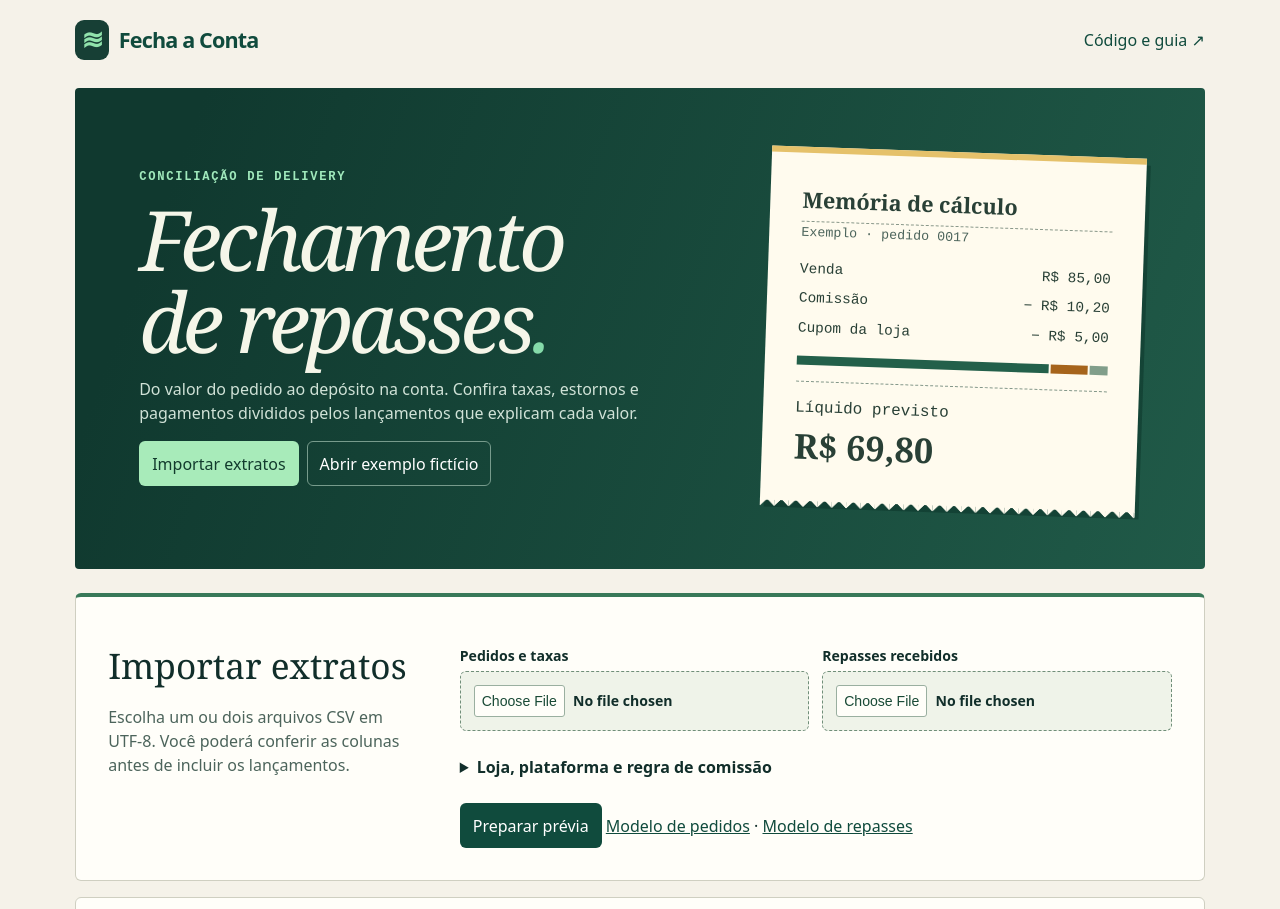
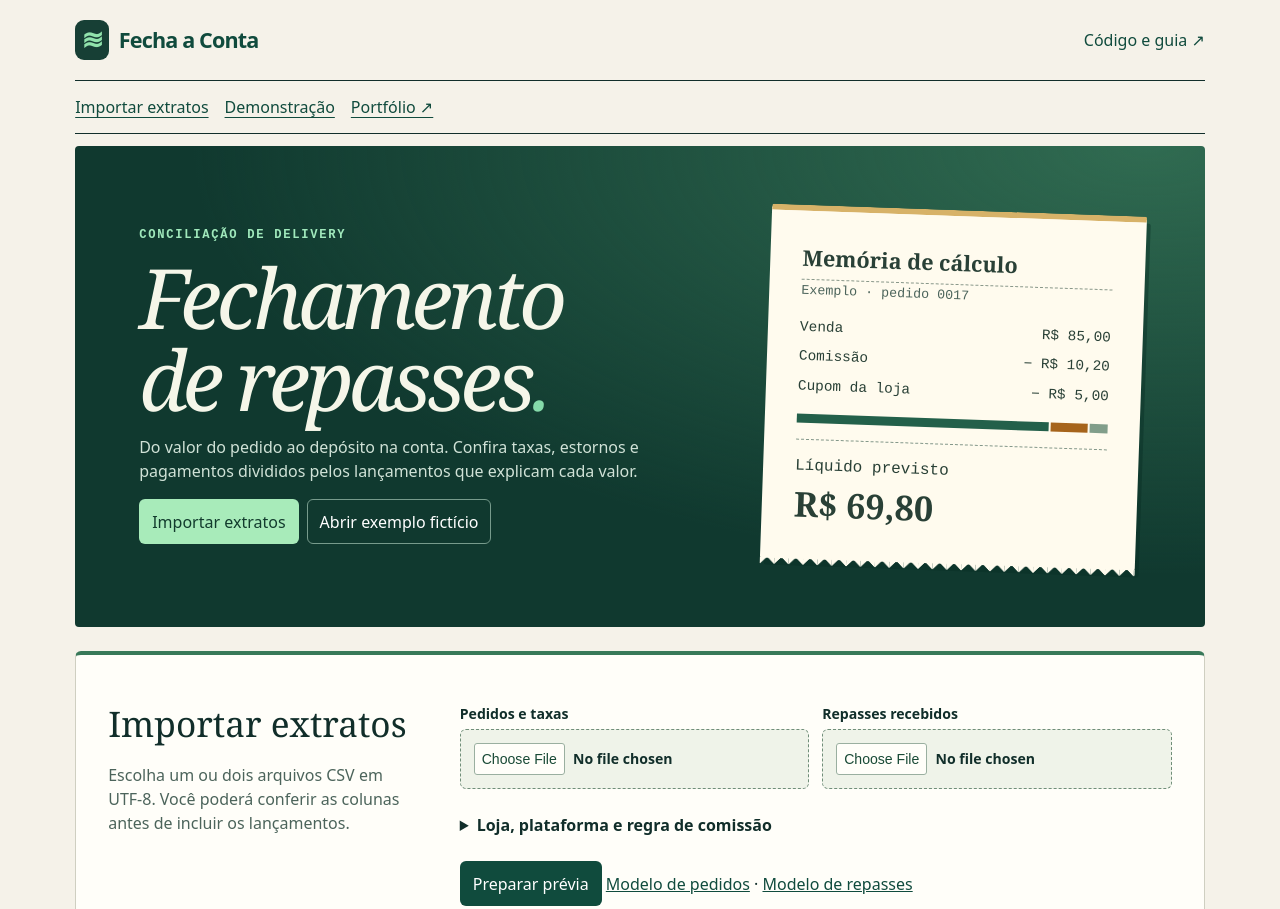
Before and after one commit to ykauttiz/fecha-a-conta, a plain HTML site: page index.html in a window 1280 px wide. Shown: the top 909 px of the page. Drawn offline with Linux system fonts and the light colour scheme.

Commit message:
Melhorar navegação, foco e apresentação da demonstração

```diff
--- a/index.html
+++ b/index.html
@@ -1,7 +1,8 @@
 <!doctype html>
-<html lang="pt-BR"><head><meta charset="utf-8"><meta name="viewport" content="width=device-width,initial-scale=1"><meta name="theme-color" content="#10342e"><meta name="description" content="Confira pedidos, taxas e repasses de delivery com seus CSVs, direto no navegador."><title>Fecha a Conta · Conferência de repasses</title><link rel="stylesheet" href="style.css?v=e46090e9ccf7"></head>
+<html lang="pt-BR"><head><meta charset="utf-8"><meta name="viewport" content="width=device-width,initial-scale=1"><meta name="theme-color" content="#10342e"><meta name="description" content="Confira pedidos, taxas e repasses de delivery com seus CSVs, direto no navegador."><title>Fecha a Conta · Conferência de repasses</title><link rel="stylesheet" href="style.css?v=9fdde55c7261"></head>
 <body><a class="skip" href="#main">Ir para o fechamento</a><header><a class="brand" href="#main"><i aria-hidden="true">≋</i> Fecha a Conta</a><a href="https://github.com/ykauttiz/fecha-a-conta">Código e guia ↗</a></header>
 <main id="main">
+<nav class="project-nav" aria-label="Áreas do fechamento"><a href="#importar">Importar extratos</a><a href="#main">Demonstração</a><a href="https://ykauttiz.github.io/contratempo/portfolio/">Portfólio ↗</a></nav>
 <section class="hero"><div><div class="eyebrow">Conciliação de delivery</div><h1>Fechamento<br>de repasses<span>.</span></h1><p>Do valor do pedido ao depósito na conta. Confira taxas, estornos e pagamentos divididos pelos lançamentos que explicam cada valor.</p><div class="actions"><a class="primary" href="#importar">Importar extratos</a><button id="demo">Abrir exemplo fictício</button></div></div><aside class="receipt" aria-label="Exemplo de cálculo"><strong>Memória de cálculo</strong><small>Exemplo · pedido 0017</small><dl><dt>Venda</dt><dd>R$ 85,00</dd><dt>Comissão</dt><dd>− R$ 10,20</dd><dt>Cupom da loja</dt><dd>− R$ 5,00</dd></dl><div class="breakdown" aria-hidden="true"><i></i><i></i><i></i></div><div class="net">Líquido previsto <b>R$ 69,80</b></div></aside></section>
 <section class="panel intake" id="importar"><div class="intake-intro"><h2>Importar extratos</h2><p>Escolha um ou dois arquivos CSV em UTF-8. Você poderá conferir as colunas antes de incluir os lançamentos.</p></div>
 <form id="import"><div class="grid"><label>Pedidos e taxas<input id="orders" type="file" accept=".csv,text/csv"></label><label>Repasses recebidos<input id="payments" type="file" accept=".csv,text/csv"></label></div>
--- a/style.css
+++ b/style.css
@@ -35,3 +35,21 @@ input::file-selector-button { padding:.45rem; margin-right:.5rem; background:#ff
   .metric {animation: reveal-state 220ms ease-out both}
   @keyframes reveal-state {from{opacity:.7;transform:translateY(3px)}to{opacity:1;transform:none}}
 }
+
+
+:root { --focus-ring:#99591b }
+.project-nav a { color:#104b3d }
+.hero { background: radial-gradient(ellipse at 95% 0%,#306b51,transparent 63%), #10392f }
+.receipt { border-radius:2px; border-top-color:#d7b268 }
+#balance { scroll-margin-top:1.5rem }
+
+.project-nav { display:flex; align-items:center; flex-wrap:wrap; gap:.35rem 1rem; padding:.25rem 0; margin:0 0 .75rem; border-block:1px solid currentColor }
+.project-nav a { display:inline-flex; align-items:center; min-height:44px; text-underline-offset:.24em }
+
+:is(a,button,summary,input,select,textarea):focus-visible { outline:3px solid var(--focus-ring); outline-offset:3px }
+section[id], h2[id] { scroll-margin-top:1rem }
+@media (prefers-reduced-motion:no-preference) {
+  html { scroll-behavior:smooth }
+  details[open] > summary ~ p { animation:details-open .2s ease-out both }
+  @keyframes details-open { from { opacity:.7; transform:translateY(3px) } to { opacity:1; transform:none } }
+}
```
Also changed, not shown: 2 other files.
